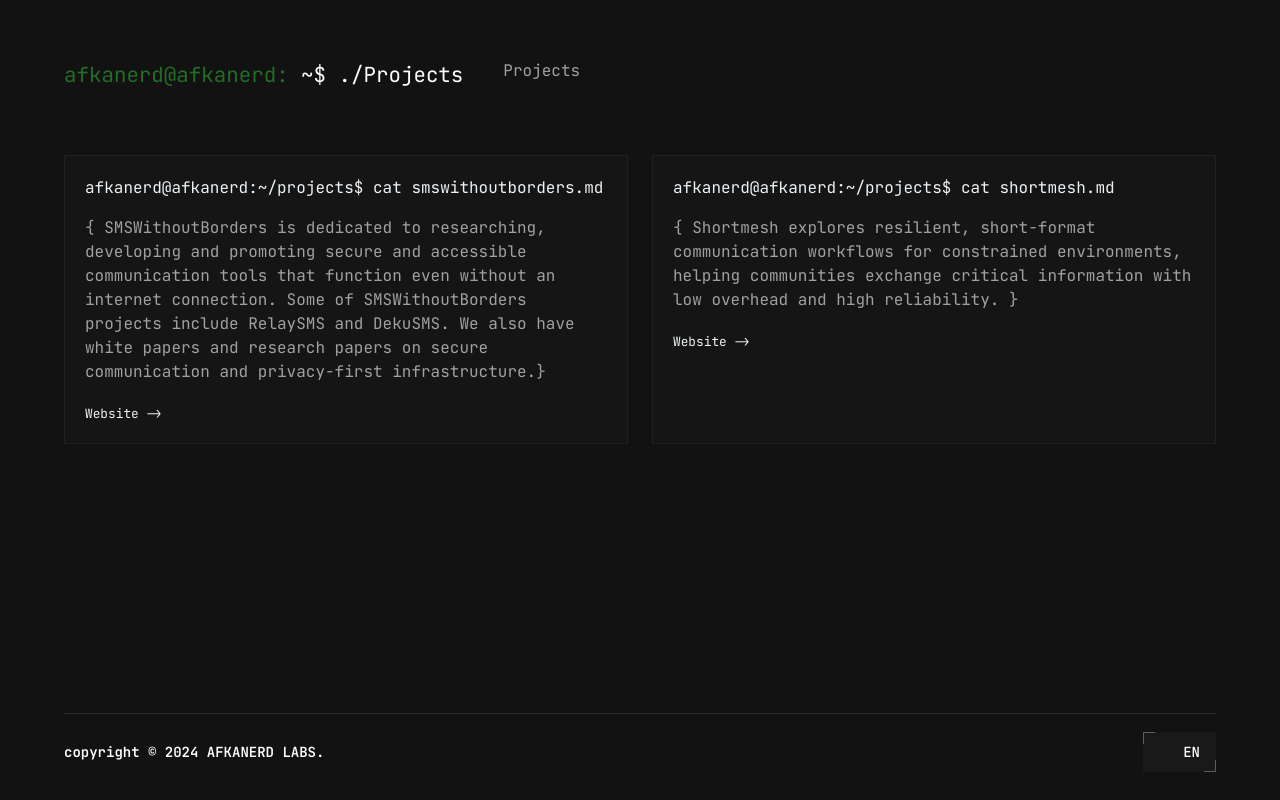
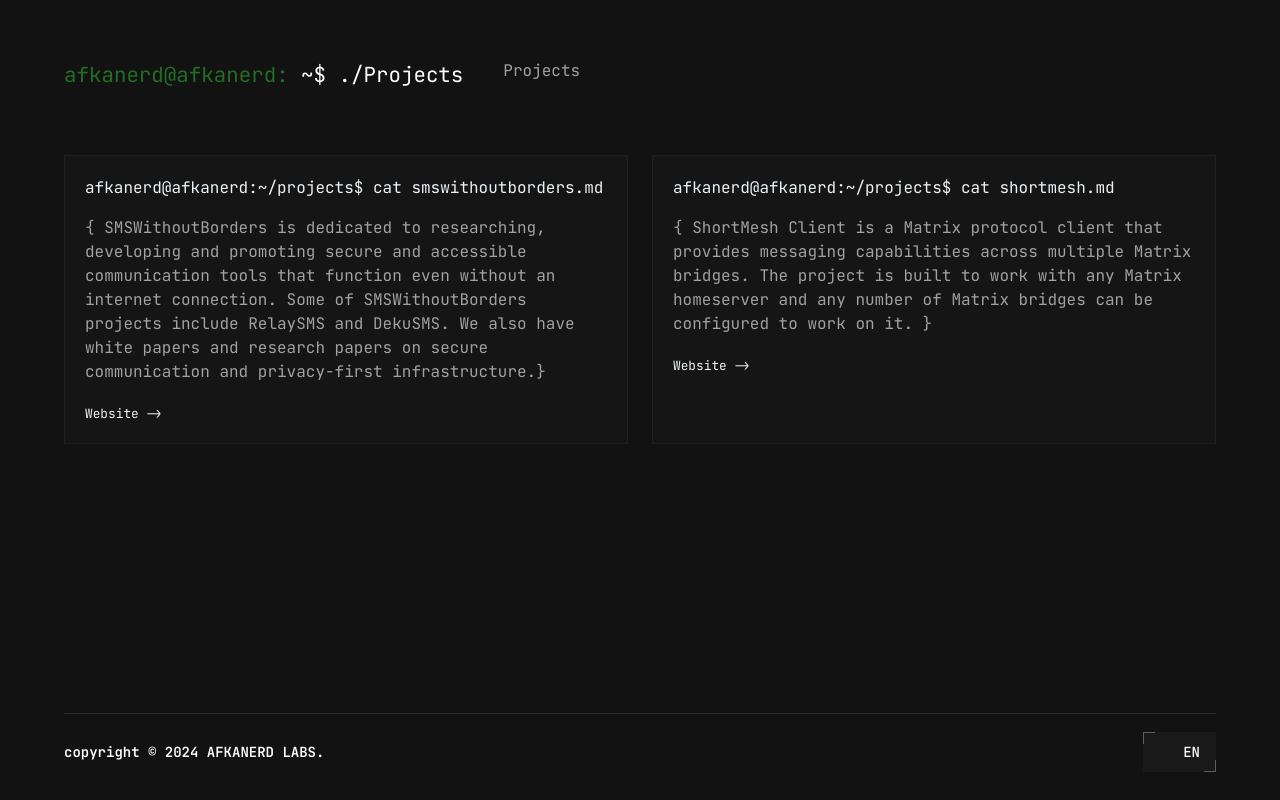
Before and after one commit to Afkanerd/Afkanerd.com, a Next.js app: page / in a window 1280 px wide. Shown: the part 1648-2448 px from the top of the page. Built offline with nearby package versions, Linux system fonts and the light colour scheme; some icons are missing; what @mui/material-nextjs would draw is missing.

Commit message:
update shortmesh desc

```diff
--- a/components/HomePage.jsx
+++ b/components/HomePage.jsx
@@ -26,7 +26,7 @@
     key: "shortmesh",
     prompt: "afkanerd@afkanerd:~/projects$ cat shortmesh.md",
     description:
-      "{ Shortmesh explores resilient, short-format communication workflows for constrained environments, helping communities exchange critical information with low overhead and high reliability. }",
+      "{ ShortMesh Client is a Matrix protocol client that provides messaging capabilities across multiple Matrix bridges. The project is built to work with any Matrix homeserver and any number of Matrix bridges can be configured to work on it. }",
     website: "https://github.com/Afkanerd",
     github: "https://github.com/Afkanerd",
   },
```
